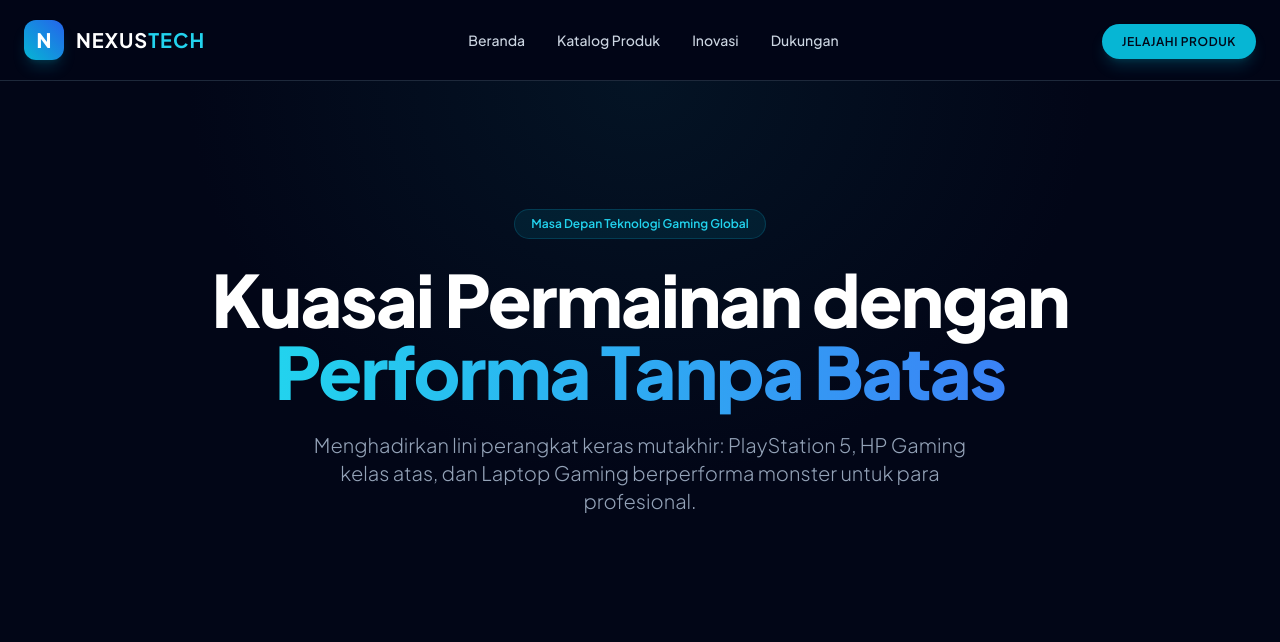
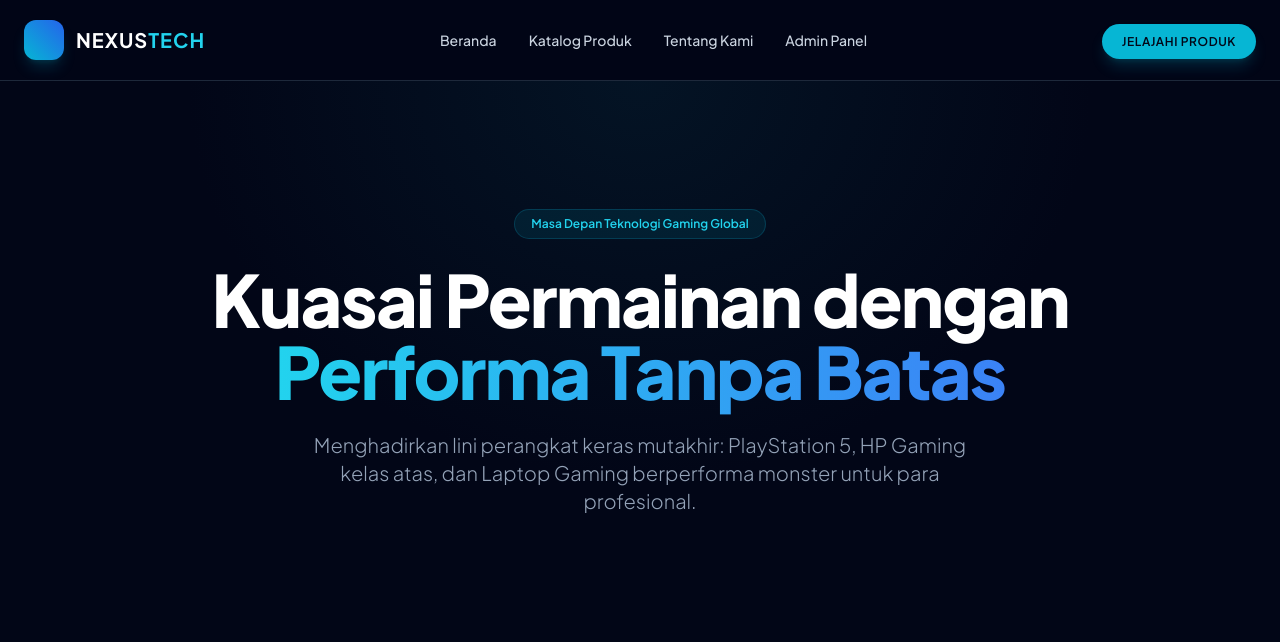
Before and after one commit to nazaramru08-cyber/my-store, a Python web app: template templates/index.html in a window 1280 px wide. Shown: the top 642 px of the page. Run offline with Jinja, Linux system fonts and the light colour scheme; the template is opened without the code that fills it, so the values that code supplies are empty; some libraries are stand-ins or nearby versions.

Commit message:
Update index.html

```diff
--- a/templates/index.html
+++ b/templates/index.html
@@ -18,15 +18,15 @@
         <div class="max-w-7xl mx-auto px-6 h-20 flex items-center justify-between">
             <div class="flex items-center space-x-3">
                 <div class="w-10 h-10 rounded-xl bg-gradient-to-tr from-cyan-500 to-blue-600 flex items-center justify-center font-extrabold text-xl text-white shadow-lg shadow-cyan-500/20">
-                    N
+
                 </div>
                 <span class="text-xl font-bold tracking-wider text-white">NEXUS<span class="text-cyan-400">TECH</span></span>
             </div>
             <nav class="hidden md:flex items-center space-x-8 text-sm font-medium text-slate-300">
-                <a href="#" class="hover:text-cyan-400 transition">Beranda</a>
+                <a href="/" class="hover:text-cyan-400 transition">Beranda</a>
                 <a href="#katalog" class="hover:text-cyan-400 transition">Katalog Produk</a>
-                <a href="#" class="hover:text-cyan-400 transition">Inovasi</a>
-                <a href="#" class="hover:text-cyan-400 transition">Dukungan</a>
+                <a href="/tentang" class="hover:text-cyan-400 transition">Tentang Kami</a>
+                <a href="/admin" class="hover:text-cyan-400 transition">Admin Panel</a>
             </nav>
             <div>
                 <a href="#katalog" class="px-5 py-2.5 rounded-full text-xs font-semibold uppercase tracking-wider bg-cyan-500 hover:bg-cyan-400 text-slate-950 transition shadow-lg shadow-cyan-500/20">
```
